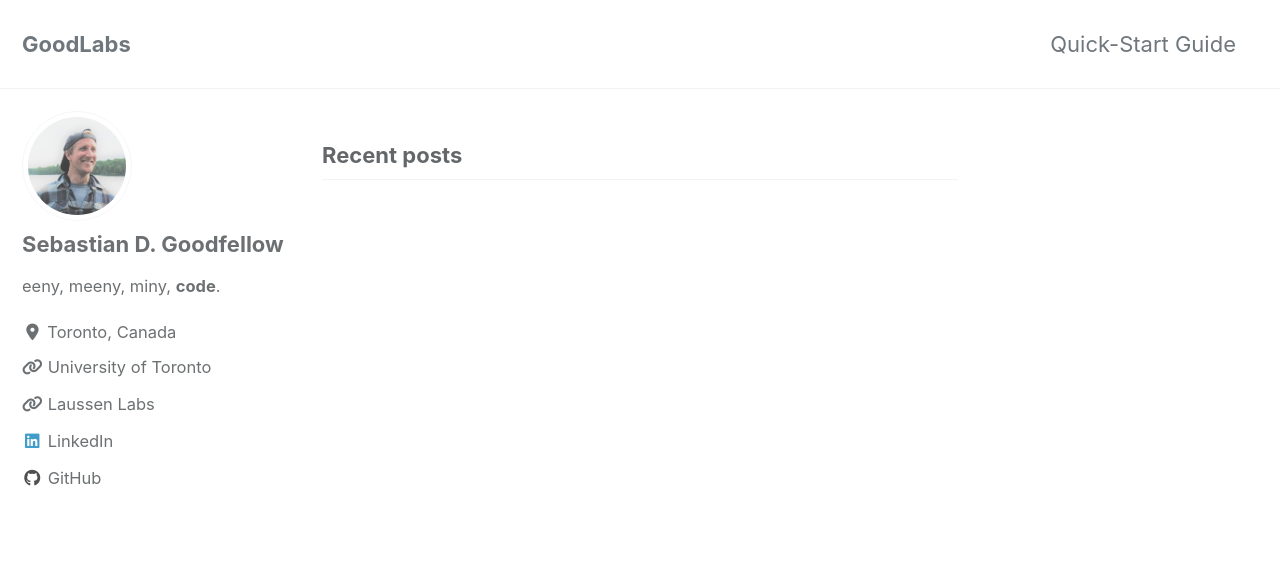
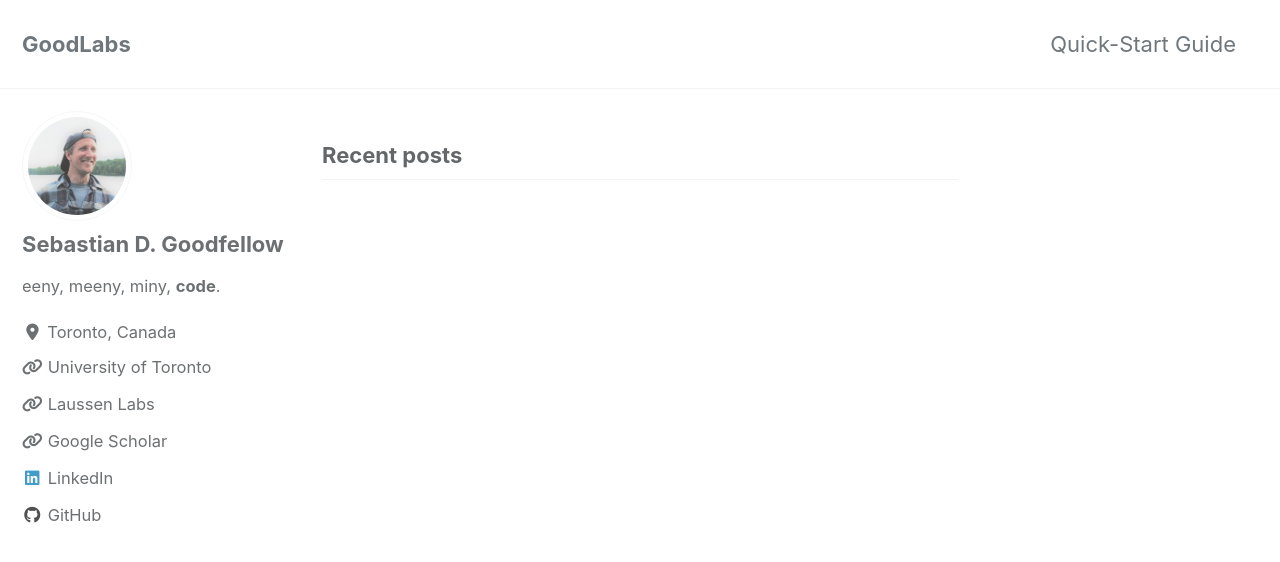
Before and after one commit to Seb-Good/sebastian-goodfellow, a Jekyll site: the page built from index.html, in a window 1280 px wide and 900 px high. Shown: the top 562 px of the window. Built offline with Jekyll 4.4.1, drawn with Linux system fonts in a browser that asks for light colours; cached includes are drawn as plain includes; nearby versions of some CDN libraries; the list of posts is cut into pages by our own code.

Commit message:
- initial commit

```diff
--- a/_config.yml
+++ b/_config.yml
@@ -108,12 +108,9 @@ author:
     - label: "Laussen Labs"
       icon: "fas fa-fw fa-link"
       url: "https://laussenlabs.ca/"
-    - label: "Twitter"
-      icon: "fab fa-fw fa-twitter-square"
-      # url: "https://twitter.com/"
-    - label: "Facebook"
-      icon: "fab fa-fw fa-facebook-square"
-      # url: "https://facebook.com/"
+    - label: "Google Scholar"
+      icon: "fas fa-fw fa-link"
+      url: "https://scholar.google.ca/citations?user=lvnC9bMAAAAJ&hl=en&oi=ao"
     - label: "LinkedIn"
       icon: "fab fa-fw fa-linkedin"
       url: "https://www.linkedin.com/in/sebastian-d-goodfellow-a4257841/"
```
